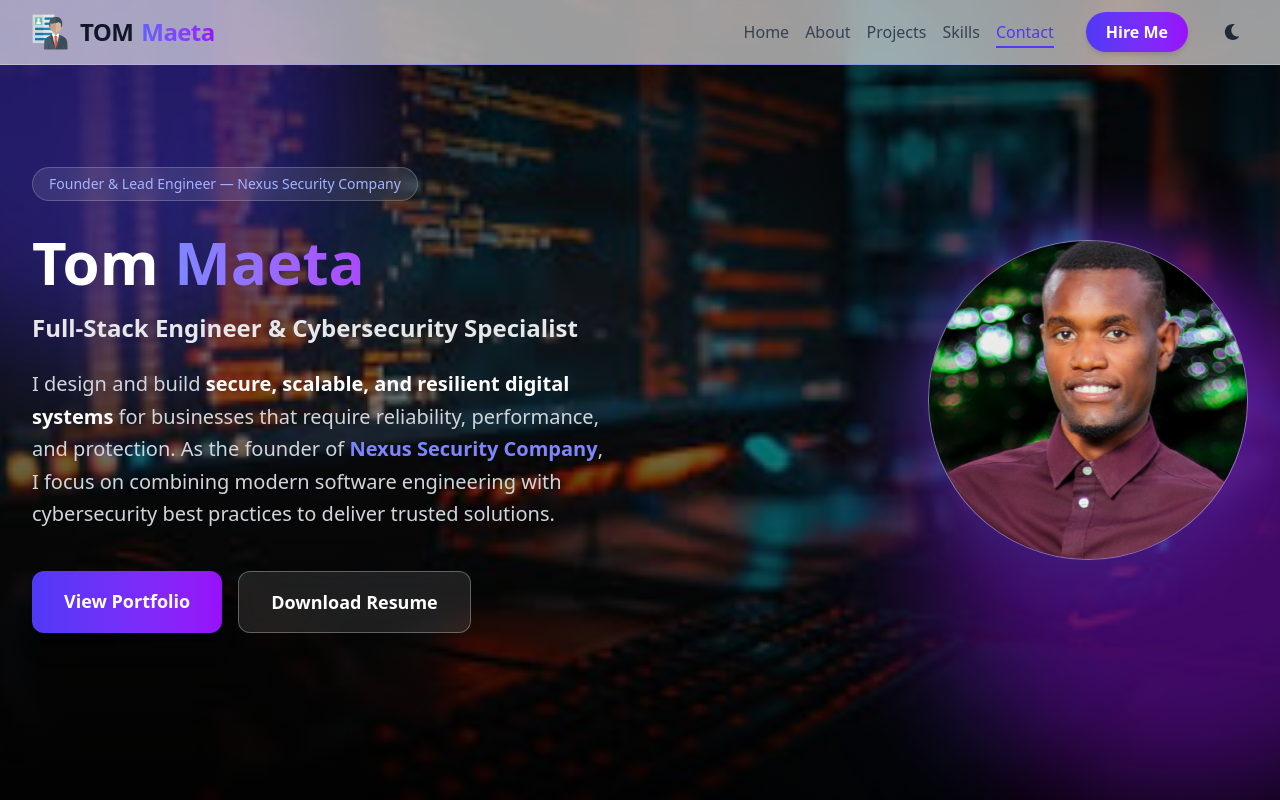
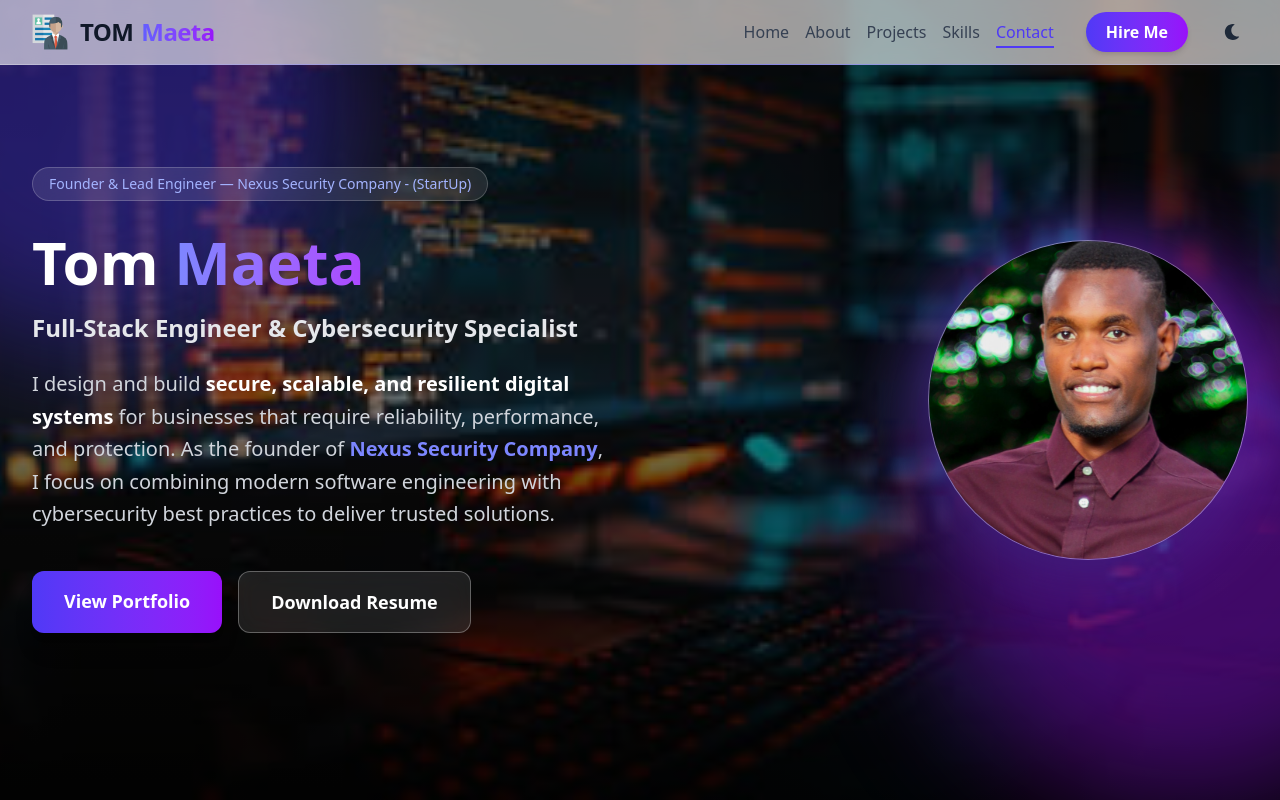
Before and after one commit to tom4maeta/Tom-Maeta---portfolio, a React (Vite) app: page / in a window 1280 px wide. Shown: the top 800 px of the page. Built offline with nearby package versions, Linux system fonts and the light colour scheme.

Commit message:
Update title in Hero component to include '(StartUp)'

```diff
--- a/src/Components/Hero/Hero.jsx
+++ b/src/Components/Hero/Hero.jsx
@@ -46,7 +46,7 @@ const Hero = () => {
               text-sm font-medium text-indigo-300 bg-white/10 backdrop-blur-md
               border border-white/20"
             >
-              Founder & Lead Engineer — Nexus Security Company
+              Founder & Lead Engineer — Nexus Security Company - (StartUp)
             </span>
 
             <h1 className="text-4xl sm:text-5xl xl:text-6xl font-extrabold leading-tight text-white">
```
